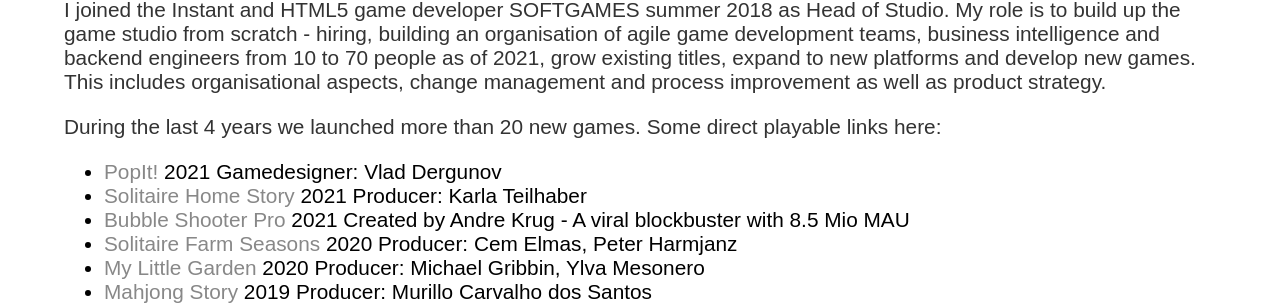
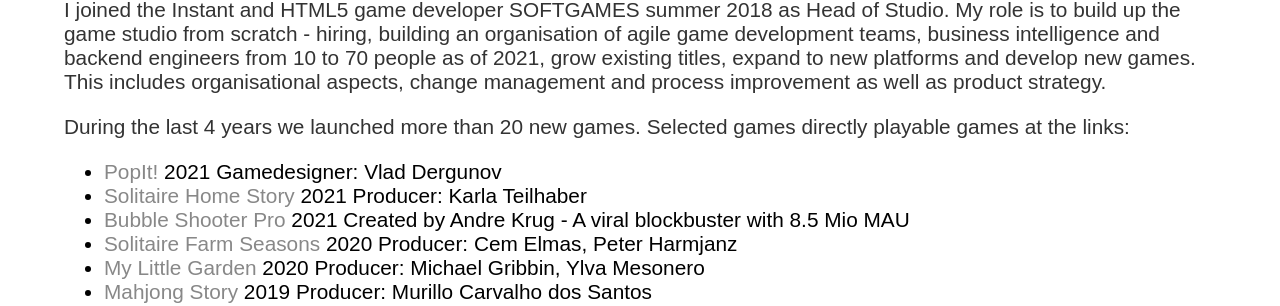
Before and after one commit to gebirgsbernd/gebirgsbernd.github.io, a Jekyll site: the page built from z_games/_posts/2019-01-01-instantgames.md, in a window 1280 px wide. Shown: the part 583-889 px from the top of the page. Built offline with Jekyll 4.4.1, drawn with Linux system fonts in a browser that asks for light colours; some web fonts are replaced.

Commit message:
Schreibfehler korrigiert

```diff
--- a/z_games/_posts/2019-01-01-instantgames.md
+++ b/z_games/_posts/2019-01-01-instantgames.md
@@ -10,7 +10,7 @@
 I joined the Instant and HTML5 game developer SOFTGAMES summer 2018 as Head of Studio.
 My role is to build up the game studio from scratch - hiring, building an organisation of  agile  game development teams, business intelligence and backend engineers from 10 to 70 people as of 2021, grow existing titles, expand to new platforms and develop new games. This includes  organisational  aspects, change management and process improvement as well as product strategy.
 
-During the last 4 years we launched more than 20 new games. Some direct playable links here:
+During the last 4 years we launched more than 20 new games. Selected games directly playable games at the links:
 * [PopIt!](https://fb.gg/play/sg_popit) 2021 Gamedesigner: Vlad Dergunov
 * [Solitaire Home Story](https://fb.gg/play/solitairehomestory) 2021 Producer: Karla Teilhaber
 * [Bubble Shooter Pro](https://fb.gg/play/sg_bs-pro) 2021 Created by Andre Krug - A viral blockbuster with 8.5 Mio MAU
```
Also changed, not shown: README.md, 2 other files.
